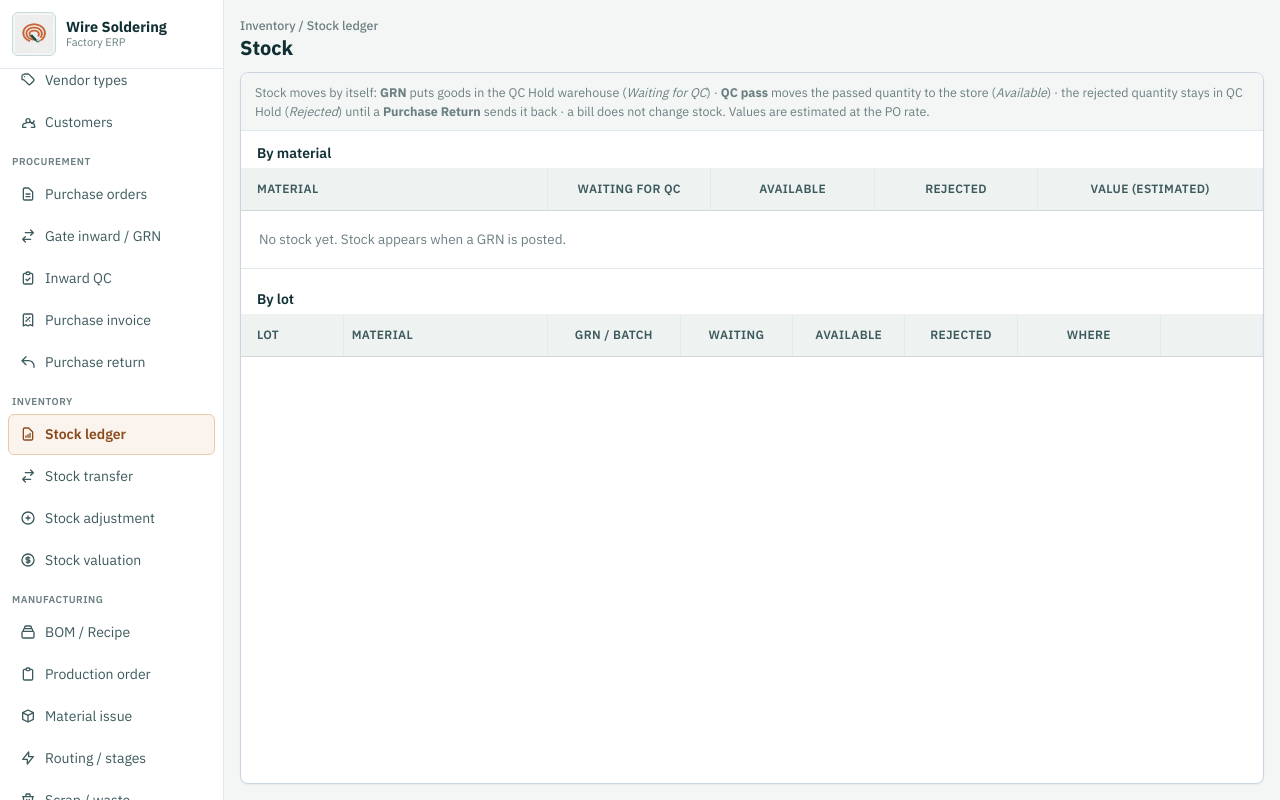
After one commit to ivronak/wire_soldering, a Flask app: page /inventory/stock in a window 1280 px wide. The commit adds this page. Run offline with Flask 3, Linux system fonts and the light colour scheme; lists and menus that the app fills with data are empty; some libraries are stand-ins or nearby versions.

Commit message:
Inventory: stock ledger (lots + append-only movements), GRN/QC/return hooks, stock pages, backfill command
Co-Authored-By: Claude Sonnet 5.5 <noreply@anthropic.com>

```diff
--- a/app/grns/templates/grns.html
+++ b/app/grns/templates/grns.html
@@ -335,7 +335,7 @@
 
         <div class="px-3.5 py-2 border-t border-slate-200 bg-mist flex flex-wrap items-center justify-between gap-2 shrink-0 text-[12px] text-ink-faint">
           <span id="result-count">Showing {{ result_count }} of {{ total_count }} {{ 'pending items' if tab == 'pending' else 'GRN records' }}</span>
-          <span>After post: stock sits in QC Hold Bay until inward lab QC passes</span>
+          <span>After post: stock sits in the QC Hold warehouse of the delivery branch until inward lab QC passes</span>
         </div>
       </div>
 {% endblock %}
@@ -383,7 +383,7 @@
         </div>
         <div>
           <label for="grn-warehouse" class="block text-[12.5px] font-semibold text-ink mb-1">Stock location after post</label>
-          <input type="text" id="grn-warehouse" readonly value="QC Hold Bay — Under QC inspection" class="w-full px-2.5 py-2 text-[13px] bg-brand-soft border border-brand-border rounded text-brand-teal font-medium" />
+          <input type="text" id="grn-warehouse" readonly value="QC Hold warehouse — Under QC inspection" class="w-full px-2.5 py-2 text-[13px] bg-brand-soft border border-brand-border rounded text-brand-teal font-medium" />
         </div>
         <div>
           <label for="grn-gross" class="block text-[12.5px] font-semibold text-ink mb-1">Gross weight (kg)</label>
--- /dev/null
+++ b/app/inventory/routes.py
@@ -0,0 +1,82 @@
+# Stock pages (sirf padhne ke liye): Stock list (lot-wise + material-wise) aur ek lot ka poora ledger.
+# Stock badalne ke rules app/inventory/posting.py me hain; yahan kuch save nahi hota.
+from flask import render_template, Blueprint, abort
+from sqlalchemy import func
+
+from app.extensions import db
+from app.models import StockLot, StockMovement
+
+inventory_bp = Blueprint("inventory", __name__, template_folder="templates")
+
+MOVEMENT_LABELS = {
+    "GRN_RECEIPT": "Received (GRN)",
+    "QC_OUT": "Passed QC: left QC Hold",
+    "QC_IN": "Passed QC: into store",
+    "PURCHASE_RETURN": "Returned to vendor",
+}
+
+
+def lot_unit(lot):
+    po_line = lot.grn_line.po_line if lot.grn_line else None
+    return po_line.unit.code if po_line and po_line.unit else ""
+
+
+@inventory_bp.route("/inventory/stock")
+def stock_list():
+    # Har lot ka balance warehouse-wise (rows ka SUM), phir 3 dabbe:
+    #   Waiting for QC = QC Hold me, jis lot ka final QC abhi nahi hua
+    #   Available      = QC pass ho ke store (RM) warehouse me
+    #   Rejected       = QC Hold me, QC ke baad bacha hua (rejected, jab tak Purchase Return se na jaye)
+    sums = {}
+    query = db.session.query(StockMovement.lot_id, StockMovement.warehouse_id, func.sum(StockMovement.qty), func.sum(StockMovement.value)).group_by(
+        StockMovement.lot_id, StockMovement.warehouse_id)
+    for lot_id, warehouse_id, qty, value in query.all():
+        sums.setdefault(lot_id, []).append((warehouse_id, round(qty or 0, 4), round(value or 0, 2)))
+
+    from app.models import Warehouse
+    warehouses = {w.id: w for w in Warehouse.query.all()}
+
+    lot_rows = []
+    for lot in StockLot.query.order_by(StockLot.id.desc()).all():
+        row = {"lot": lot, "unit": lot_unit(lot), "waiting": 0, "available": 0, "rejected": 0, "value": 0, "where": []}
+        has_qc = lot.grn_line.final_qc is not None if lot.grn_line else False
+        for warehouse_id, qty, value in sums.get(lot.id, []):
+            if abs(qty) < 0.00005:
+                continue
+            warehouse = warehouses.get(warehouse_id)
+            row["where"].append(warehouse.name if warehouse else "?")
+            row["value"] += value
+            if warehouse is not None and warehouse.warehouse_type == "QC_HOLD":
+                if has_qc:
+                    row["rejected"] += qty
+                else:
+                    row["waiting"] += qty
+            else:
+                row["available"] += qty
+        row["value"] = round(row["value"], 2)
+        lot_rows.append(row)
+
+    # Material-wise jod (material + unit ek saath: alag units ka qty jodna galat hota)
+    summary = {}
+    for row in lot_rows:
+        key = (row["lot"].raw_material_id, row["unit"])
+        item = summary.setdefault(key, {"material": row["lot"].raw_material, "unit": row["unit"], "waiting": 0, "available": 0, "rejected": 0, "value": 0})
+        for name in ("waiting", "available", "rejected", "value"):
+            item[name] += row[name]
+    summary_rows = sorted(summary.values(), key=lambda item: item["material"].name if item["material"] else "")
+
+    return render_template("stock.html", active_nav="stock", lot_rows=lot_rows, summary_rows=summary_rows)
+
+
+@inventory_bp.route("/inventory/stock/<int:lot_id>")
+def stock_lot(lot_id):
+    lot = db.session.get(StockLot, lot_id)
+    if lot is None:
+        abort(404)
+    movements = StockMovement.query.filter_by(lot_id=lot.id).order_by(StockMovement.id).all()
+    running = 0
+    rows = []
+    for movement in movements:
+        running = round(running + movement.qty, 4)
+        rows.append({"m": movement, "label": MOVEMENT_LABELS.get(movement.movement_type, movement.movement_type), "running": running})
+    return render_template("stock_lot.html", active_nav="stock", lot=lot, unit=lot_unit(lot), rows=rows)
--- /dev/null
+++ b/app/inventory/templates/stock.html
@@ -0,0 +1,75 @@
+{% extends "base.html" %}
+{% block title %}Stock ledger{% endblock %}
+
+{% block page_css %}
+<style>
+  .st-table { width: 100%; border-collapse: collapse; table-layout: fixed; }
+  .st-table thead th {
+    position: sticky; top: 0; z-index: 5; background: #EEF2F1; color: #3D5A5D; font-size: 12px; font-weight: 600;
+    text-transform: uppercase; letter-spacing: 0.03em; padding: 12px 8px; text-align: center;
+    border-bottom: 1px solid #D1D9D8; border-right: 1px solid #E4EAE9;
+  }
+  .st-table thead th:first-child, .st-table tbody td:first-child { text-align: left; padding-left: 16px; }
+  .st-table tbody td { padding: 11px 8px; font-size: 13.5px; text-align: center; border-bottom: 1px solid #E2E8E7; vertical-align: middle; overflow: hidden; text-overflow: ellipsis; }
+  .st-table tbody tr:nth-child(even) { background: #F8FAF9; }
+  .st-table tbody tr:hover { background: #FBF4EE; }
+  .st-table td.left, .st-table th.left { text-align: left; }
+</style>
+{% endblock %}
+
+{% block content %}
+      <div class="flex items-center justify-between gap-3 shrink-0">
+        <div>
+          <div class="text-[12.5px] text-ink-faint font-medium">Inventory / Stock ledger</div>
+          <h1 class="text-[20px] font-bold text-ink leading-tight">Stock</h1>
+        </div>
+      </div>
+
+      <div class="flex-1 flex flex-col min-h-0 bg-white border border-slate-300 rounded-lg shadow-sm overflow-hidden">
+        <div class="px-3.5 py-2.5 border-b border-slate-200 bg-mist text-[12.5px] text-ink-faint shrink-0">
+          Stock moves by itself: <strong>GRN</strong> puts goods in the QC Hold warehouse (<em>Waiting for QC</em>) · <strong>QC pass</strong> moves the passed quantity to the store (<em>Available</em>) · the rejected quantity stays in QC Hold (<em>Rejected</em>) until a <strong>Purchase Return</strong> sends it back · a bill does not change stock. Values are estimated at the PO rate.
+        </div>
+
+        <div class="flex-1 overflow-auto min-h-0">
+          <p class="px-4 pt-3 pb-1 text-[14px] font-semibold text-ink">By material</p>
+          <table class="st-table">
+            <colgroup><col style="width:30%"><col style="width:16%"><col style="width:16%"><col style="width:16%"><col style="width:22%"></colgroup>
+            <thead><tr><th class="left">Material</th><th>Waiting for QC</th><th>Available</th><th>Rejected</th><th>Value (estimated)</th></tr></thead>
+            <tbody>
+              {% for item in summary_rows %}
+              <tr>
+                <td class="left"><div class="font-medium text-ink">{{ item.material.name if item.material else '—' }}</div><div class="text-[11.5px] text-ink-faint">{{ item.material.code if item.material else '' }}</div></td>
+                <td class="tabular-nums">{{ item.waiting|qty }} {{ item.unit }}</td>
+                <td class="tabular-nums font-semibold text-ink">{{ item.available|qty }} {{ item.unit }}</td>
+                <td class="tabular-nums {% if item.rejected > 0 %}text-stop{% endif %}">{{ item.rejected|qty }} {{ item.unit }}</td>
+                <td class="tabular-nums">₹{{ item.value|inr }}</td>
+              </tr>
+              {% else %}
+              <tr><td colspan="5" class="text-ink-faint" style="padding:18px;">No stock yet. Stock appears when a GRN is posted.</td></tr>
+              {% endfor %}
+            </tbody>
+          </table>
+
+          <p class="px-4 pt-5 pb-1 text-[14px] font-semibold text-ink">By lot</p>
+          <table class="st-table">
+            <colgroup><col style="width:10%"><col style="width:20%"><col style="width:13%"><col style="width:11%"><col style="width:11%"><col style="width:11%"><col style="width:14%"><col style="width:10%"></colgroup>
+            <thead><tr><th>Lot</th><th class="left">Material</th><th>GRN / batch</th><th>Waiting</th><th>Available</th><th>Rejected</th><th>Where</th><th></th></tr></thead>
+            <tbody>
+              {% for row in lot_rows %}
+              {% set lot = row.lot %}
+              <tr>
+                <td class="font-mono font-semibold text-ink">{{ lot.lot_code }}</td>
+                <td class="left">{{ lot.raw_material.name if lot.raw_material else '—' }}</td>
+                <td><div class="font-mono text-[12px]">{{ lot.grn_line.grn.grn_no if lot.grn_line and lot.grn_line.grn else '—' }}</div><div class="text-[11px] text-ink-faint">{{ lot.vendor_batch_no or '' }}</div></td>
+                <td class="tabular-nums">{{ row.waiting|qty }} {{ row.unit }}</td>
+                <td class="tabular-nums font-semibold text-ink">{{ row.available|qty }} {{ row.unit }}</td>
+                <td class="tabular-nums {% if row.rejected > 0 %}text-stop{% endif %}">{{ row.rejected|qty }} {{ row.unit }}</td>
+                <td class="text-[12px] text-ink-muted">{{ row.where|join(', ') or 'Empty' }}</td>
+                <td><a href="{{ url_for('inventory.stock_lot', lot_id=lot.id) }}" class="px-2 py-1 text-[12px] font-medium text-brand-teal border border-brand-border bg-brand-soft rounded hover:bg-brand-teal hover:text-white">Ledger</a></td>
+              </tr>
+              {% endfor %}
+            </tbody>
+          </table>
+        </div>
+      </div>
+{% endblock %}
--- a/app/purchase_invoices/posting.py
+++ b/app/purchase_invoices/posting.py
@@ -22,9 +22,14 @@ def cancel_invoice(invoice):
         ledger.current_balance = round(ledger.current_balance - invoice.total_amount, 2)
     invoice.status = "Cancelled"
 
+from app.inventory.posting import return_to_stock, return_cancelled
+
+
 def post_return(purchase_return):
     # Return post karo: vendor ka payable total_amount se GHATTA hai (Dr = minus, bill ke ulta).
     # total_amount me goods + GST + charges (Add / Minus) sab aa chuka hai, route use pehle nikal deta hai.
+    # Pehle stock se maal nikalo (kam stock ho to InventoryError, kuch save nahi hoga), phir paisa
+    return_to_stock(purchase_return)
     ledger = purchase_return.invoice.vendor.ledger
     ledger.current_balance =  round(ledger.current_balance - purchase_return.total_amount, 2)
     purchase_return.status = "Posted"
@@ -32,6 +37,7 @@ def post_return(purchase_return):
 def cancel_return(purchase_return):
     # Return cancel karo: ledger ka asar wapas (reverse). Sirf Posted par; pehle se Cancelled par dobara nahi.
     if purchase_return.status == "Posted":
+        return_cancelled(purchase_return)      # stock wapas (ulti rows)
         ledger = purchase_return.invoice.vendor.ledger
         ledger.current_balance = round(ledger.current_balance + purchase_return.total_amount, 2)
     purchase_return.status = "Cancelled"
--- a/app/templates/base.html
+++ b/app/templates/base.html
@@ -162,7 +162,7 @@
         <a href="{{url_for('purchase_returns.purchase_return_list')}}" class="nav-link{% if active_nav == 'purchase_returns' %} is-active{% endif %}"{% if active_nav == 'purchase_returns' %} aria-current="page"{% endif %}><svg fill="none" stroke="currentColor" viewBox="0 0 24 24"><path stroke-linecap="round" stroke-linejoin="round" stroke-width="2" d="M3 10h10a8 8 0 018 8v2M3 10l6 6m-6-6l6-6"/></svg>Purchase return</a>
 
         <div class="px-3 pt-2.5 pb-1 text-[10px] font-semibold uppercase tracking-wider text-ink-faint">Inventory</div>
-        <a href="#" class="nav-link"><svg fill="none" stroke="currentColor" viewBox="0 0 24 24"><path stroke-linecap="round" stroke-linejoin="round" stroke-width="2" d="M9 17v-2m3 2v-4m3 4v-6m2 10H7a2 2 0 01-2-2V5a2 2 0 012-2h5.586a1 1 0 01.707.293l5.414 5.414a1 1 0 01.293.707V19a2 2 0 01-2 2z"/></svg>Stock ledger</a>
+        <a href="{{ url_for('inventory.stock_list') }}" class="nav-link{% if active_nav == 'stock' %} is-active{% endif %}"><svg fill="none" stroke="currentColor" viewBox="0 0 24 24"><path stroke-linecap="round" stroke-linejoin="round" stroke-width="2" d="M9 17v-2m3 2v-4m3 4v-6m2 10H7a2 2 0 01-2-2V5a2 2 0 012-2h5.586a1 1 0 01.707.293l5.414 5.414a1 1 0 01.293.707V19a2 2 0 01-2 2z"/></svg>Stock ledger</a>
         <a href="#" class="nav-link"><svg fill="none" stroke="currentColor" viewBox="0 0 24 24"><path stroke-linecap="round" stroke-linejoin="round" stroke-width="2" d="M8 7h12m0 0l-4-4m4 4l-4 4m0 6H4m0 0l4 4m-4-4l4-4"/></svg>Stock transfer</a>
         <a href="#" class="nav-link"><svg fill="none" stroke="currentColor" viewBox="0 0 24 24"><path stroke-linecap="round" stroke-linejoin="round" stroke-width="2" d="M12 9v3m0 0v3m0-3h3m-3 0H9m12 0a9 9 0 11-18 0 9 9 0 0118 0z"/></svg>Stock adjustment</a>
         <a href="#" class="nav-link"><svg fill="none" stroke="currentColor" viewBox="0 0 24 24"><path stroke-linecap="round" stroke-linejoin="round" stroke-width="2" d="M12 8c-1.657 0-3 .895-3 2s1.343 2 3 2 3 .895 3 2-1.343 2-3 2m0-8c1.11 0 2.08.402 2.599 1M12 8V7m0 1v8m0 0v1m0-1c-1.11 0-2.08-.402-2.599-1M21 12a9 9 0 11-18 0 9 9 0 0118 0z"/></svg>Stock valuation</a>
```
Also changed, not shown: app/__init__.py (+11 -0 lines), app/grns/routes.py (+17 -0 lines), app/inventory/money.py (added, +28 -0 lines), app/inventory/posting.py (added, +175 -0 lines), app/inventory/templates/stock_lot.html (added, +55 -0 lines), app/inward_qc/routes.py (+10 -0 lines), app/models.py (+65 -0 lines), app/purchase_returns/routes.py (+7 -1 lines), migrations/versions/c75ef7d05b51_stock_lots_and_movements.py (added, +70 -0 lines), tracker.md (+2 -0 lines), app/inventory/__init__.py (added).
